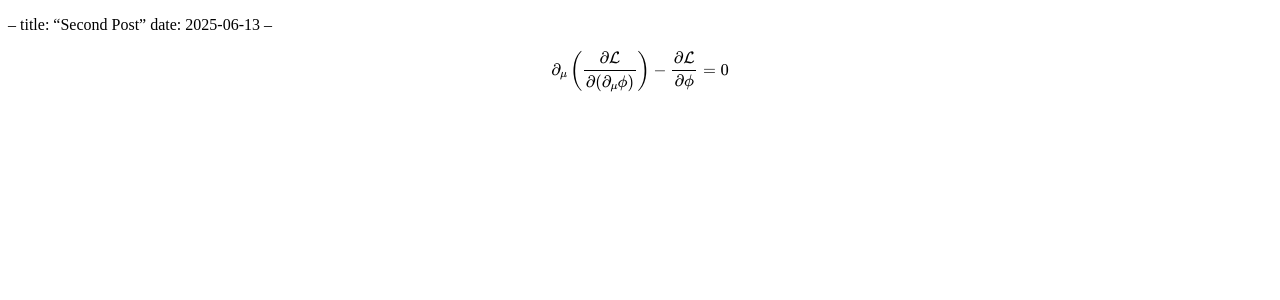
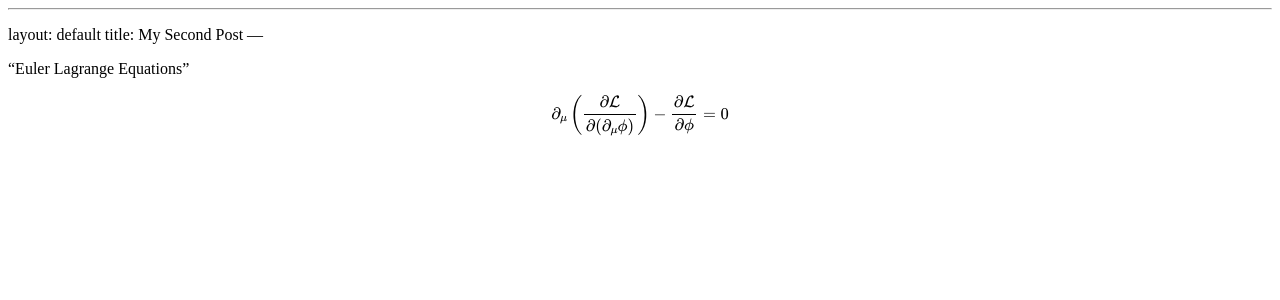
Before and after one commit to liamearthman/github-pages, a Jekyll site: the page built from _posts/2025-06-13-Second-Post.md, in a window 1280 px wide. Shown: the top 300 px of the page. Built offline with Jekyll 4.4.1, drawn with Linux system fonts in a browser that asks for light colours; our own code applies the rules of GitHub Pages for plain Markdown files.

Commit message:
Update 2025-06-13-Second-Post.md

```diff
--- a/_posts/2025-06-13-Second-Post.md
+++ b/_posts/2025-06-13-Second-Post.md
@@ -1,11 +1,10 @@
-<script type="text/javascript" id="MathJax-script" async
-  src="https://cdn.jsdelivr.net/npm/mathjax@3/es5/tex-mml-chtml.js">
-</script>
 
---
-title: "Second Post"
-date: 2025-06-13
---
+---
+layout: default
+title: My Second Post
+---
+
+"Euler Lagrange Equations"
 
 $$
 \partial_\mu \left( \frac{\partial \mathcal{L}}{\partial (\partial_\mu \phi)} \right) - \frac{\partial \mathcal{L}}{\partial \phi} = 0
```
